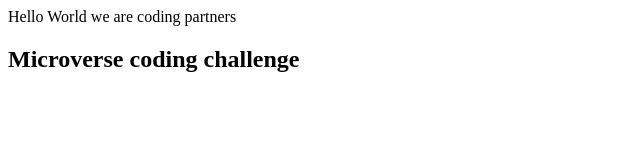
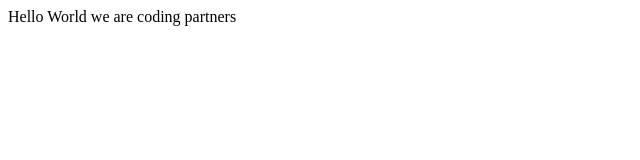
Before and after one commit to Ghilain/HTML-CSS-project, a plain HTML site: page index.html in a window 1280 px wide. Shown: the whole page, without its empty margins (0-640 px from the left). Drawn offline with Linux system fonts and the light colour scheme.

Commit message:
coding partners

```diff
--- a/index.html
+++ b/index.html
@@ -1,16 +1,6 @@
 <html>
 <body>
-    <script>src="https://cdn.freecodecamp.org/testable-projects-fcc/v1/bundle.js"</script>
 
-    <p>Hello World we are coding partners</p>
-
-    <section id="welcome-section">
-        <h1>Microverse coding challenge</h1>
-    </section>
-
-    <section id="projects">
-
-    </section>
-
+    Hello World we are coding partners
 
     </body></html>
```
